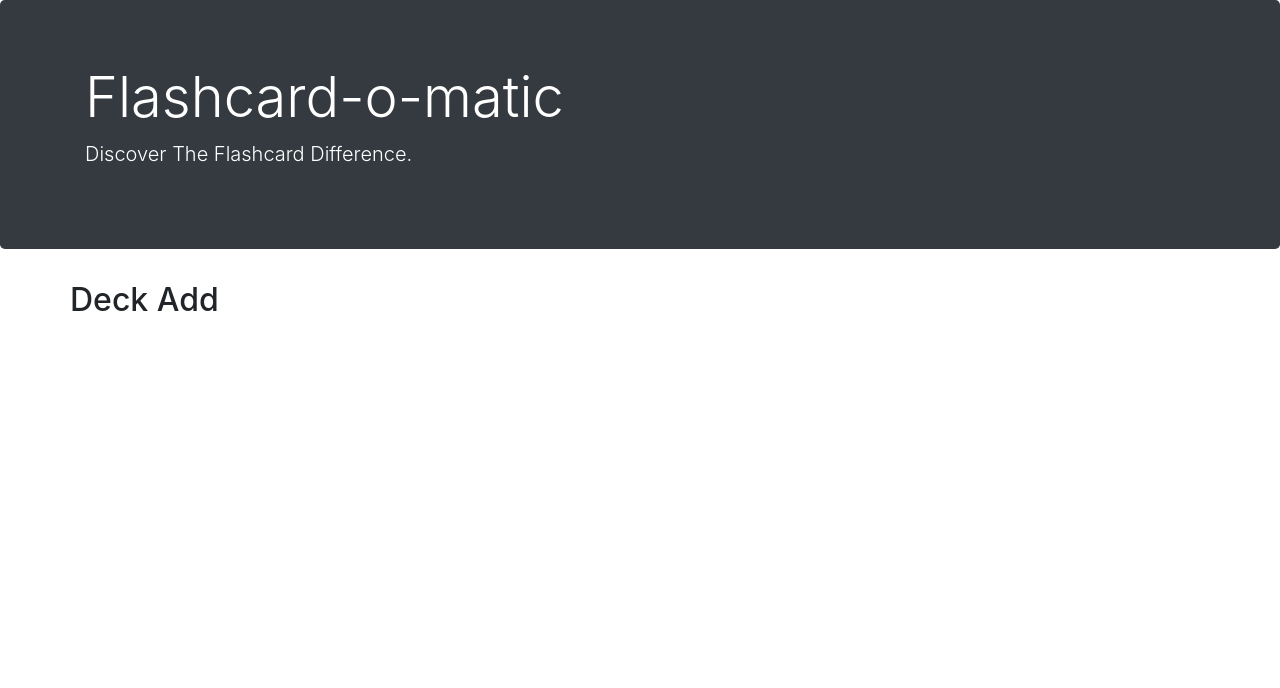
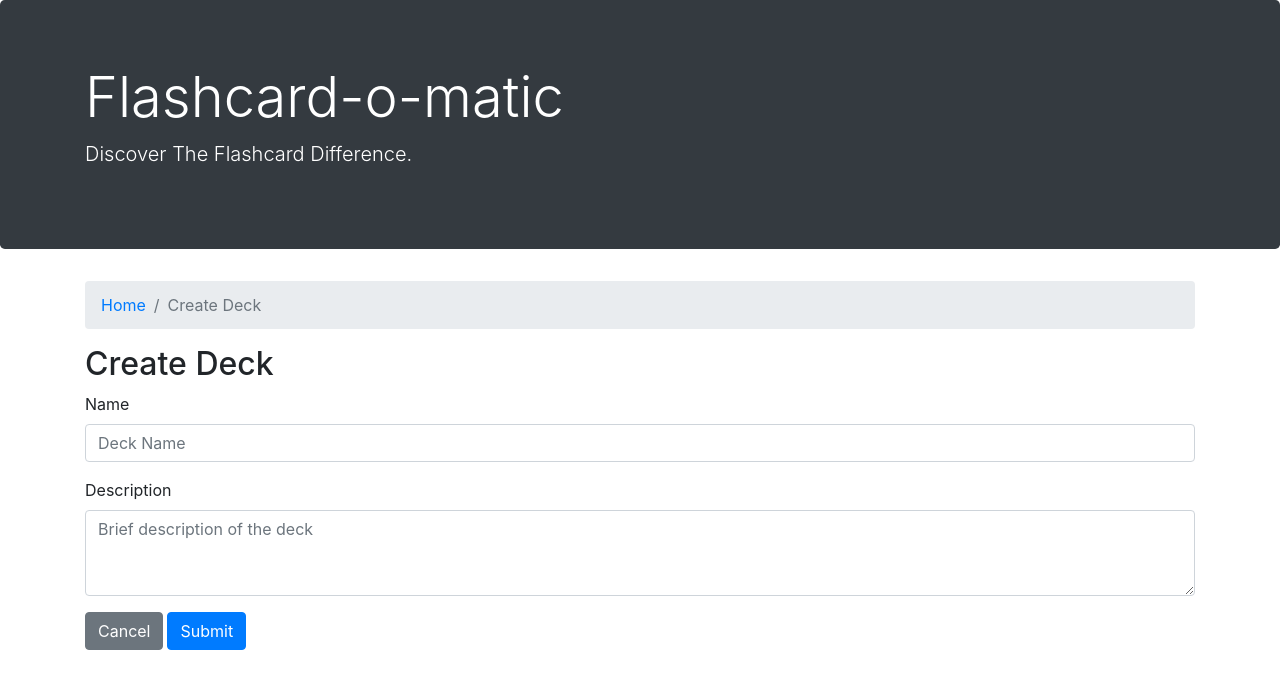
Before and after one commit to j-wee/flashcard-assessment, a React (Create React App) app: page /decks/new in a window 1280 px wide. Shown: the top 688 px of the page. Built offline with nearby package versions, Linux system fonts and the light colour scheme; no server answers; a web font is replaced by a local one.

Commit message:
Complete Create Deck feature

```diff
--- a/package.json
+++ b/package.json
@@ -19,7 +19,7 @@
     "start:react": "react-scripts --openssl-legacy-provider start",
     "start:server": "json-server ./data/db.json --port 8080",
     "build": "react-scripts --openssl-legacy-provider build",
-    "test": "react-scripts test",
+    "test": "react-scripts test --env=jest-environment-jsdom-sixteen",
     "eject": "react-scripts eject"
   },
   "eslintConfig": {
@@ -42,6 +42,7 @@
   },
   "devDependencies": {
     "concurrently": "^5.3.0",
+    "jest-environment-jsdom-sixteen": "^2.0.0",
     "json-server": "^0.16.1"
   }
 }
--- a/src/Layout/Home.js
+++ b/src/Layout/Home.js
@@ -59,9 +59,9 @@ function Home() {
 
             {/* Existing decks are each shown with the deck name, the number of cards, and a Study, View, and Delete button. */}
             <div className="container row mt-3">
-
                 {
                     decks.map((deck) => (
+                        <div className="col-12" key={deck.id}>
                             <div className="card" key={deck.id}>
                                 <div className="card-body">
                                     <h3 className="card-title">{deck.name}</h3>
@@ -91,6 +91,7 @@ function Home() {
 
                                 </div>
                             </div>
+                        </div>
                     ))
                 }
             </div>
--- a/src/decks/DeckAdd.js
+++ b/src/decks/DeckAdd.js
@@ -1,9 +1,91 @@
-import React from "react";
+import React, { useEffect, useState } from "react";
+import { useNavigate } from "react-router-dom";
+import { createDeck, listDecks } from "../utils/api/index";
 
 function DeckAdd() {
+    const initialFormState = {
+        name: "",
+        description: "",
+    };
+    const [decks, setDecks] = useState([]);
+    const [formData, setFormData] = useState({ ...initialFormState });
+    const navigate = useNavigate();
+
+    const handleChange = ({ target }) => {
+        setFormData({
+            ...formData,
+            [target.name]: target.value,
+        });
+    };
+
+    function handleSubmit(event) {
+        const abortController = new AbortController();
+        const deckCount = decks.length;
+        event.preventDefault();
+        createDeck(formData, abortController.signal)
+            .then((deck) => navigate(`/decks/${deckCount + 1}`))
+            .catch(console.log);
+        setFormData({ ...initialFormState });
+    }
+
+    function handleCancel() {
+        navigate("/");
+    }
+
+    useEffect(() => {
+        const abortController = new AbortController();
+
+        listDecks(abortController.signal)
+            .then(setDecks)
+            .catch(console.log);
+
+        return () => abortController.abort();
+    }, []);
+
     return (
         <>
-            <h2 className="row">Deck Add</h2>
+            {/* There is a breadcrumb navigation bar with a link to home / followed by the text Create Deck (i.e., Home/Create Deck). */}
+            <div>
+                <nav aria-label="breadcrumb">
+                    <ol className="breadcrumb">
+                        <li className="breadcrumb-item"><a href="/">Home</a></li>
+                        <li className="breadcrumb-item active" aria-current="page">Create Deck</li>
+                    </ol>
+                </nav>
+            </div>
+
+            <h2>Create Deck</h2>
+
+            {/* The name field is an <input> field of type text */}
+            {/* The description field is a <textarea> field that can be multiple lines of text. */}
+            {/* If the user clicks Submit, the user is taken to the Deck screen. */}
+            {/* If the user clicks Cancel, the user is taken to the Home screen. */}
+
+            <form>
+                <div className="form-group">
+                    <label htmlFor="name">Name</label>
+                    <input
+                        type="name"
+                        className="form-control"
+                        id="name"
+                        aria-describedby="name"
+                        placeholder="Deck Name"
+                        onChange={handleChange}
+                    />
+                </div>
+                <div className="form-group">
+                    <label htmlFor="description">Description</label>
+                    <textarea
+                        className="form-control"
+                        id="description"
+                        placeholder="Brief description of the deck"
+                        rows="3"
+                        onChange={handleChange}
+                    />
+                </div>
+                <button type="button" className="btn btn-secondary mr-1" onClick={handleCancel}>Cancel</button>
+                <button type="submit" className="btn btn-primary mr-1" onClick={handleSubmit}>Submit</button>
+            </form>
         </>
     );
 }
```
Lines whose indentation alone changed are shown as unchanged.
